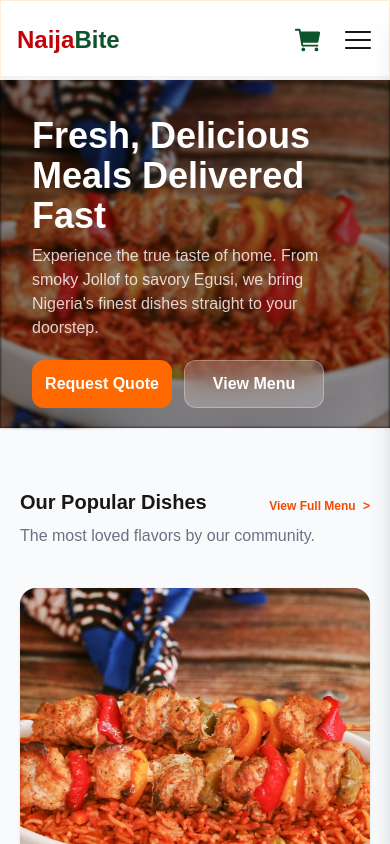
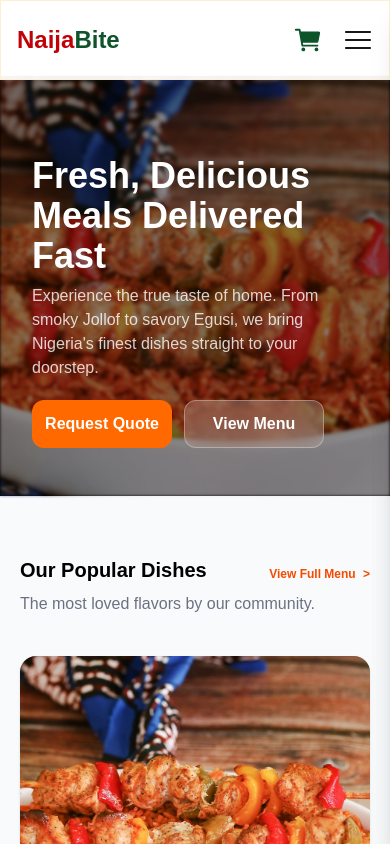
Before and after one commit to Kings-sys1/NaijaBite, a Next.js app: page / in a window 390 px wide. Shown: the top 844 px of the page. Built offline with nearby package versions, Linux system fonts and the light colour scheme.

Commit message:
text color test

```diff
--- a/app/page.js
+++ b/app/page.js
@@ -245,9 +245,9 @@ export default function Home() {
 
   return (
     <main className="min-h-screen bg-gray-50 pt-19">
-      <div className="relative w-full min-h-90vh md:min-h-115 bg-black">
+      <div className="relative w-full min-h-105 md:min-h-115 bg-black">
         <div className="absolute w-full bg-[url(/hero-1.jpg)] inset-0 bg-cover bg-no-repeat bg-center opacity-55 blur-[1.5px]"></div>
-        <div className="pt-10 pb-5 md:pb-0 md:pt-20 px-8 md:px-12 lg:px-60 z-10 relative">
+        <div className=" pb-5 md:pb-0 pt-20 px-8 md:px-12 lg:px-60 z-10 relative">
           <h2 className="font-bold text-white text-4xl md:text-7xl">Fresh, Delicious Meals Delivered Fast</h2>
           <p className="mt-2 md:mt-4 text-white/80 md:text-lg">Experience the true taste of home. From smoky Jollof to savory Egusi, we bring Nigeria's finest dishes straight to your doorstep.</p>
           <div className="flex gap-3 mt-5">
@@ -260,7 +260,7 @@ export default function Home() {
         <div className="mt-10 p-5 md:p-8">
           <div className=" ">
             <div className="flex gap-5 justify-between items-center">
-              <p className="font-bold text-xl md:text-3xl mb-2">Our Popular Dishes</p>
+              <p className="font-bold text-xl md:text-3xl mb-2 text-black">Our Popular Dishes</p>
               <Link href="/menu/all"><p className="font-bold text-xs md:text-base text-orange-600 cursor-pointer">View Full Menu<span className="ml-1"> &gt;</span></p></Link>
             </div>
             <div>
```
